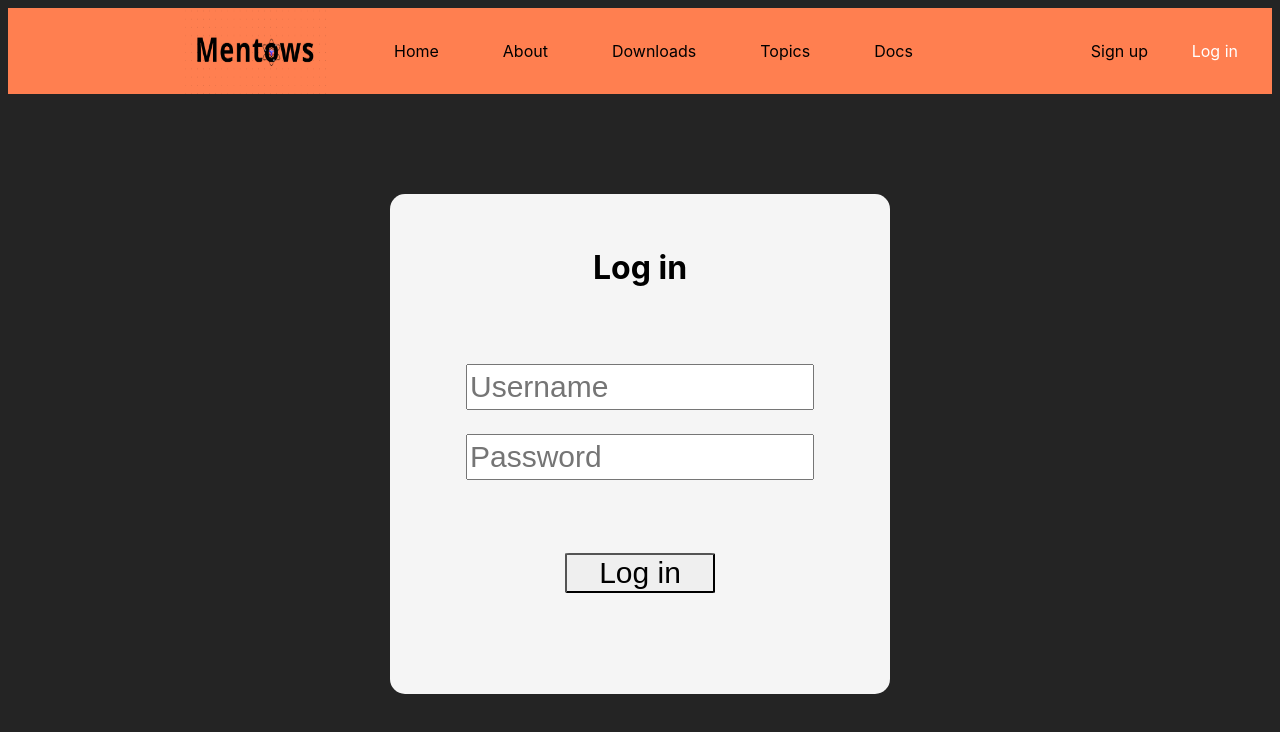
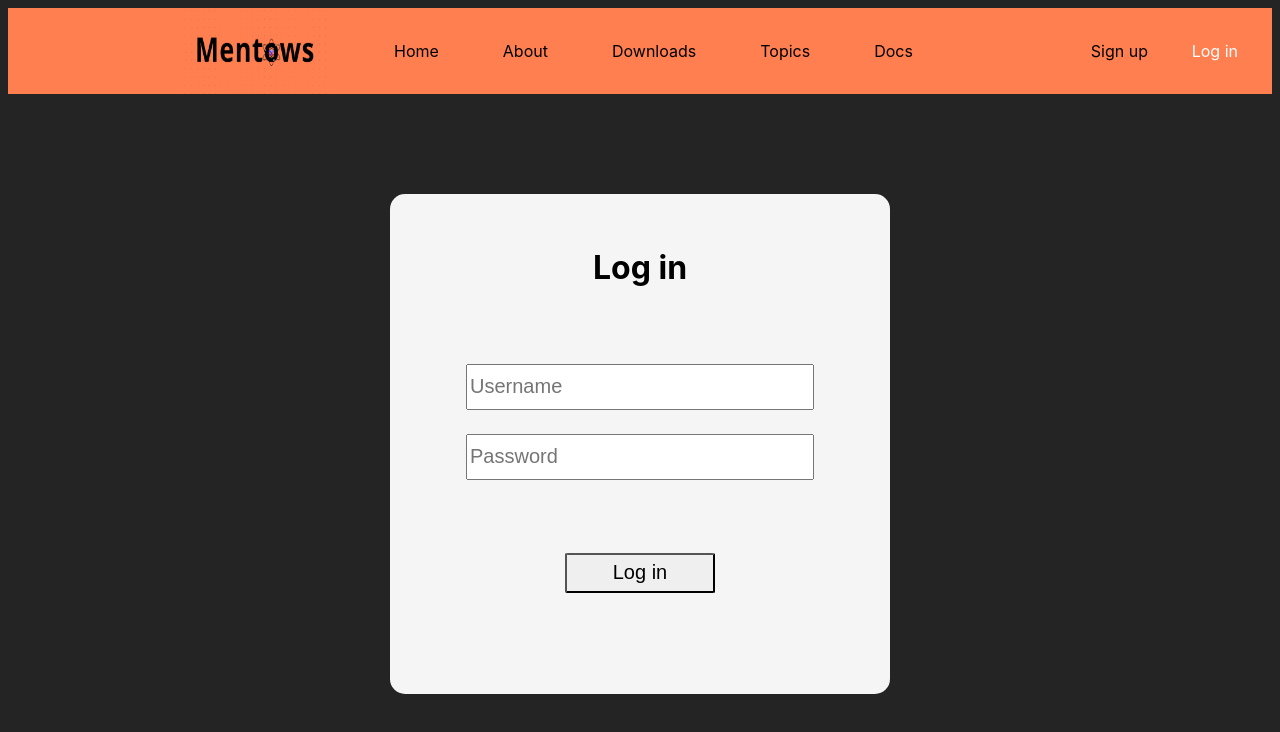
Before and after one commit to Keiaus/Mentows, a React (Vite) app in the folder mentows/: page /Login in a window 1280 px wide. Shown: the top 732 px of the page. Built offline with nearby package versions, Linux system fonts and the light colour scheme.

Commit message:
learning handle stuff

```diff
--- a/mentows/src/App.jsx
+++ b/mentows/src/App.jsx
@@ -1,4 +1,4 @@
-import React from 'react';
+import React, { useState } from 'react';
 import './styles/App.css';
 import Navbar from './components/homepage/Navbar';
 import { BrowserRouter as Router, Routes, Route } from 'react-router-dom';
@@ -13,6 +13,7 @@ import SignUp from './pages/Signup';
 function App() {
 
   return (
+    <div className='App'>
     <Router>
       <Navbar />
       <Routes>
@@ -26,6 +27,7 @@ function App() {
         <Route path='/Signup' element={<SignUp />} />
       </Routes>
     </Router>
+    </div>
   );
 }
 
--- a/mentows/src/components/Signup/SignupForm.jsx
+++ b/mentows/src/components/Signup/SignupForm.jsx
@@ -1,14 +1,25 @@
-import { React, useEffect, useState } from 'react';
-import NextClicked from './NextClicked';
+import { React, useState } from 'react';
 
 const SignupForm = () => {
 
     const [name, setName] = useState('');
     const [phone, setPhone] = useState(''); // string
-    const [isClicked, setIsClicked] = useState(false); // false
+    const [month, setMonth] = useState('');
+    const [day, setDay] = useState('');
+    const [year, setYear] = useState('');
+
+    const handleSubmit = (event) => {
+        event.preventDefault();
+        console.log(name);
+        console.log(phone);
+        console.log(month);
+        console.log(day);
+        console.log(year);
+    }
 
     return (
-        <form action="./NextClicked.jsx" method="get">
+        <>
+        <form onSubmit={handleSubmit}>
             <div id='signup-page'>
                 <div>
                     <title>Sign up</title>
@@ -16,10 +27,10 @@ const SignupForm = () => {
                         <div id='container' style={{ textAlign: 'center', marginTop: '50px' }}>
                             <h1 style={{ textAlign: 'center', paddingTop: '50px', color: 'black' }}>Sign up</h1>
 
-                            <input type="text" name="name" placeholder='Name' id="name" style={{ height: '40px', width: '340px', fontSize: '30px', marginTop: '10px' }} onChange={(event) => setName(event.target.value)} />
+                            <input type="text" name="name" placeholder='Name' id="name" style={{ height: '40px', width: '340px', fontSize: '20px', marginTop: '10px' }} onChange={(event) => setName(event.target.value)} />
                             <br />
                             <br />
-                            <input type="text" name="phone" placeholder='Phone' id="phone" style={{ height: '40px', width: '340px', fontSize: '30px' }} onChange={(event) => setPhone(event.target.value)} />
+                            <input type="text" name="phone" placeholder='Phone' id="phone" style={{ height: '40px', width: '340px', fontSize: '20px' }} onChange={(event) => setPhone(event.target.value)} />
                             <br />
                             <br />
                             <div style={{ marginTop: "40px" }}>
@@ -31,7 +42,7 @@ const SignupForm = () => {
                                     <div className="month" style={{ paddingRight: '10px' }}>
                                         <label style={{ fontSize: '15px', color: 'black' }}>Month</label>
                                         <br />
-                                        <select id='month-select' style={{ width: '120px', height: '50px', fontSize: '20px' }}>
+                                        <select id='month-select' style={{ width: '120px', height: '50px', fontSize: '20px' }} onChange={(event) => setMonth(event.target.value)}>
                                             <option value=''></option>
                                             <option value='January'>January</option>
                                             <option value='February'>February</option>
@@ -51,7 +62,7 @@ const SignupForm = () => {
                                     <div className="day" style={{ paddingRight: '10px' }}>
                                         <label style={{ fontSize: '15px', color: 'black' }}>Day</label>
                                         <br />
-                                        <select id='day-select' style={{ width: '75px', height: '50px', fontSize: '20px' }}>
+                                        <select id='day-select' style={{ width: '75px', height: '50px', fontSize: '20px' }} onChange={(event) => setDay(event.target.value)}>
                                             <option value=''></option>
                                             <option value='one'>1</option>
                                             <option value='two'>2</option>
@@ -90,7 +101,7 @@ const SignupForm = () => {
                                     <div className="year" style={{ paddingRight: '10px' }}>
                                         <label style={{ fontSize: '15px', color: 'black' }}>Year</label>
                                         <br />
-                                        <select style={{ width: '75px', height: '50px', fontSize: '20px' }} >
+                                        <select style={{ width: '75px', height: '50px', fontSize: '20px' }} onChange={(event) => setYear(event.target.value)}>
                                             <option value=''></option>
                                             {(() => {
                                                 const date = new Date();
@@ -108,12 +119,9 @@ const SignupForm = () => {
 
                                 </div>
                                 <br />
-                                {/* {
-                                isClicked ? <NextClicked /> : <></>
-                            } */}
                                 <div style={{ marginTop: '10px' }}>
 
-                                    <button type='submit' id='next1' style={{ height: '40px', width: '150px', fontSize: '30px', marginTop: '50px', borderRadius: '3%' }} onClick={() => setIsClicked(true)}>Next</button>
+                                    <button type='submit' id='next1' style={{ height: '40px', width: '150px', fontSize: '20px', marginTop: '50px', borderRadius: '3%' }}>Next</button>
 
                                 </div>
                             </div>
@@ -122,6 +130,7 @@ const SignupForm = () => {
                 </div>
             </div>
         </form>
+        </>
     )
 }
 
--- a/mentows/src/pages/login.jsx
+++ b/mentows/src/pages/login.jsx
@@ -11,16 +11,16 @@ const Login = () => {
                 <div id='container' style={{ textAlign: 'center', marginTop: '100px' }}>
                     <h1 style={{ textAlign: 'center', paddingTop: '50px', color: 'black' }}>Log in</h1>
                     <form id='username-form'>
-                        <input type="text" name="username" placeholder='Username' id="username" style={{ height: '40px', width: '340px', fontSize: '30px', marginTop: '50px' }} />
+                        <input type="text" name="username" placeholder='Username' id="username" style={{ height: '40px', width: '340px', fontSize: '20px', marginTop: '50px' }} />
                     </form>
                     <br />
                     <form id='password-form'>
-                        <input type="password" name="password" placeholder='Password' id="password" style={{ height: '40px', width: '340px', fontSize: '30px' }} />
+                        <input type="password" name="password" placeholder='Password' id="password" style={{ height: '40px', width: '340px', fontSize: '20px' }} />
                     </form>
                     <br />
                     <br />
                     <form id='login-form'>
-                        <button id='submit' style={{ height: '40px', width: '150px', fontSize: '30px', marginTop: '25px', borderRadius: '3%' }}>Log in</button>
+                        <button id='submit' style={{ height: '40px', width: '150px', fontSize: '20px', marginTop: '25px', borderRadius: '3%' }}>Log in</button>
                     </form>
                 </div>
             </div>
```
